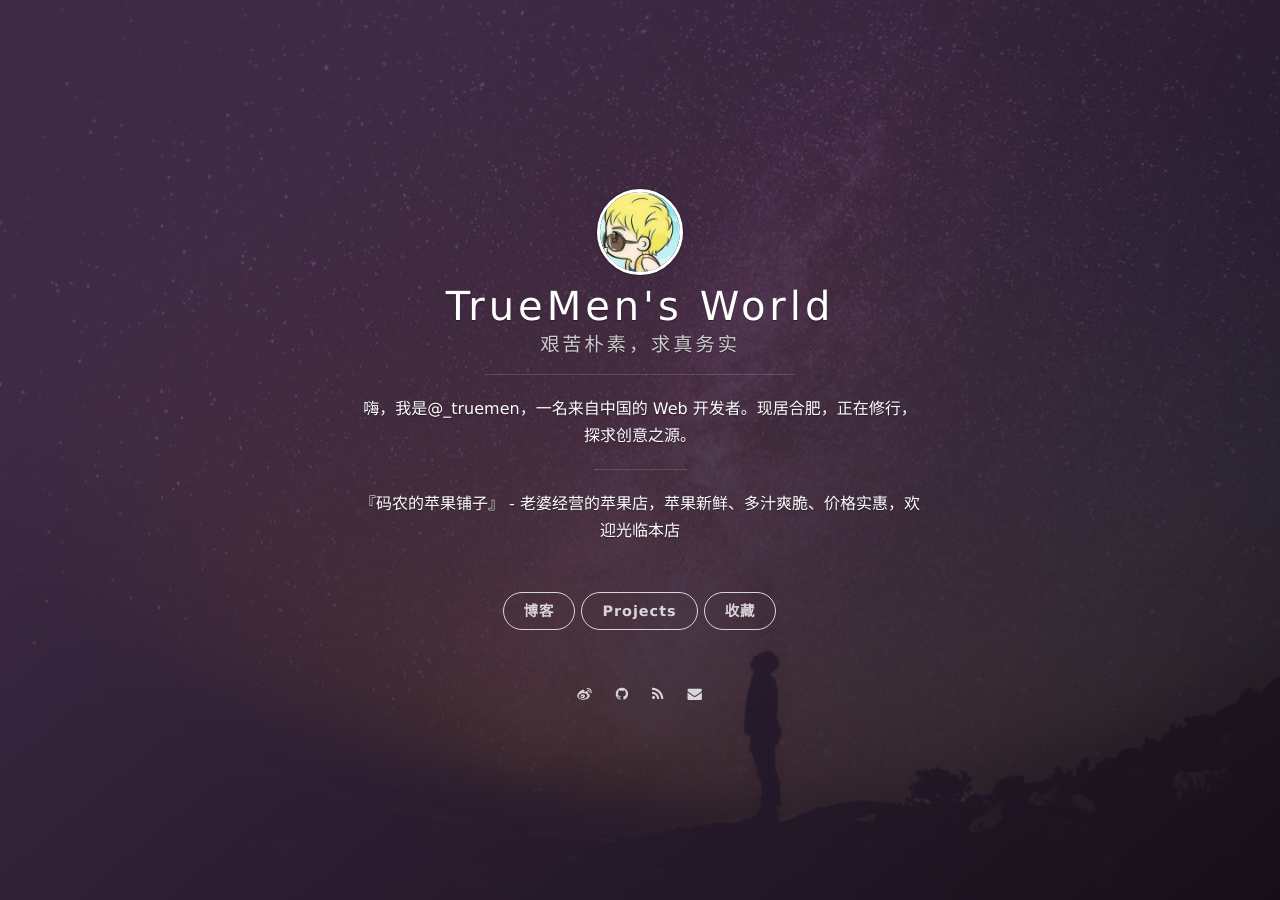
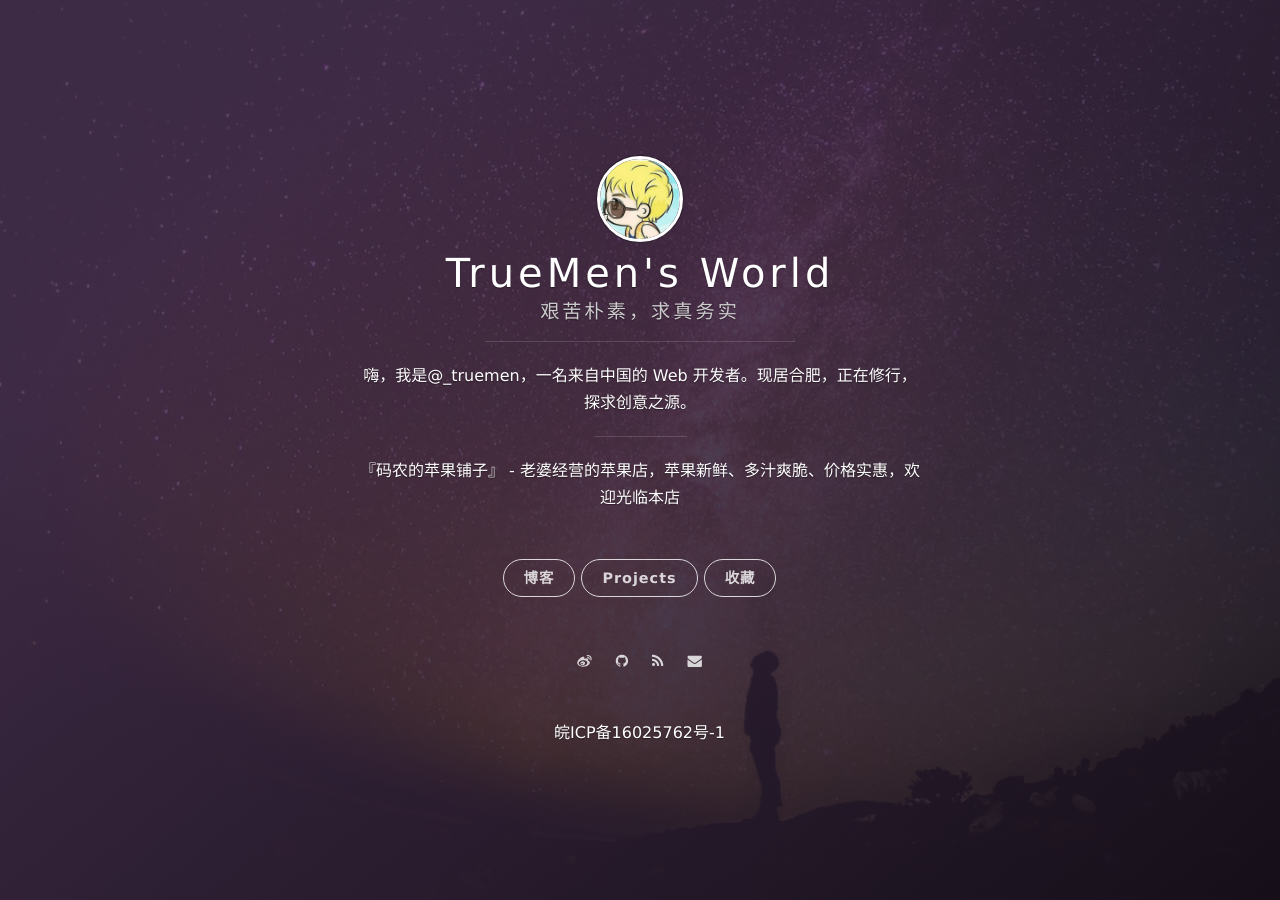
Before and after one commit to jieqiuming/jieqiuming.github.io, a Jekyll site: the page built from index.html, in a window 1280 px wide. Built offline with Jekyll 4.4.1, drawn with Linux system fonts in a browser that asks for light colours; nearby versions of some CDN libraries; Markdown is read by kramdown in place of the engine named in the settings; the list of posts is cut into pages by our own code.

Commit message:
Update side-panel.html

```diff
--- a/_includes/side-panel.html
+++ b/_includes/side-panel.html
@@ -30,6 +30,16 @@
           </div>
 
           <div>{% include social.html %}</div>
+          <div>
+            <nav class="cover-navigation navigation--social">
+              <ul class="navigation">
+                <!-- 备案号 -->
+                  <li class="navigation__item">
+                    <span>皖ICP备16025762号-1</span>
+                  </li>
+              </ul>
+            </nav>
+          </div>
         </div>
       </div>
     </div>
```
